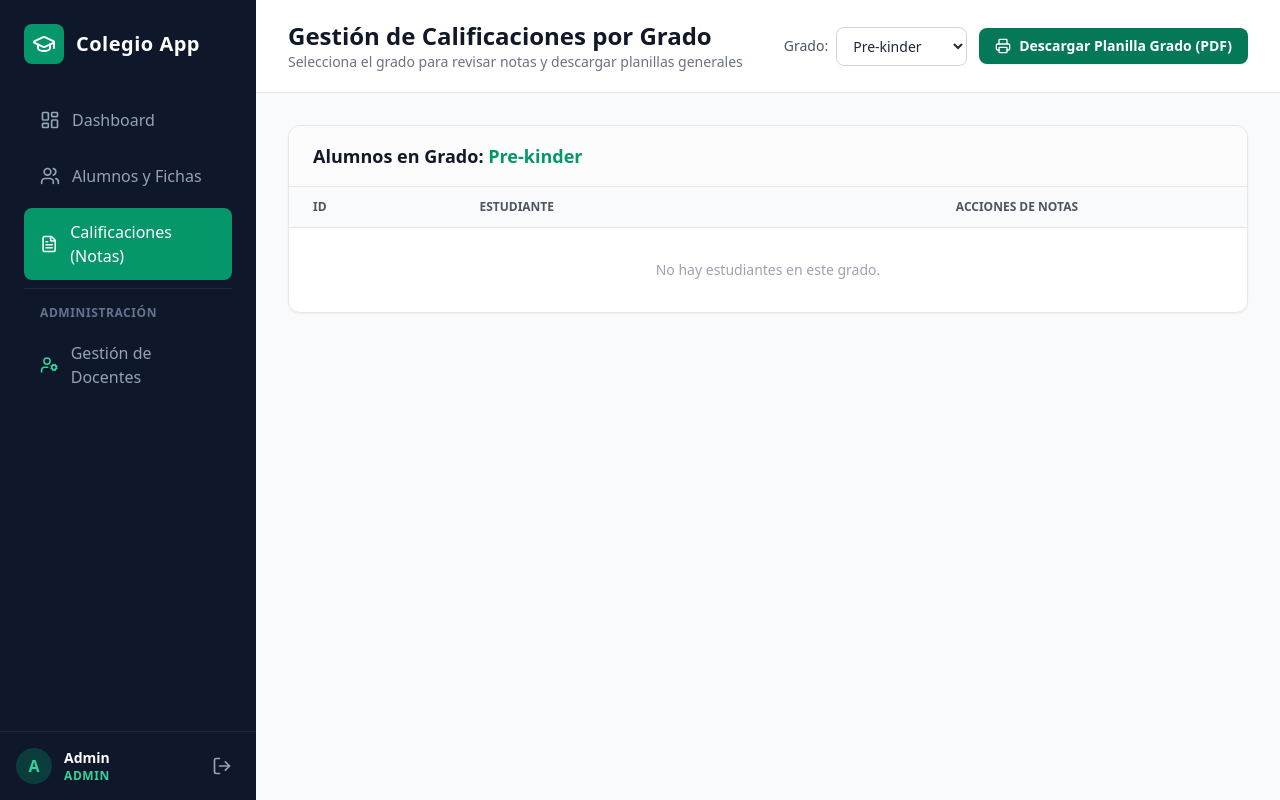
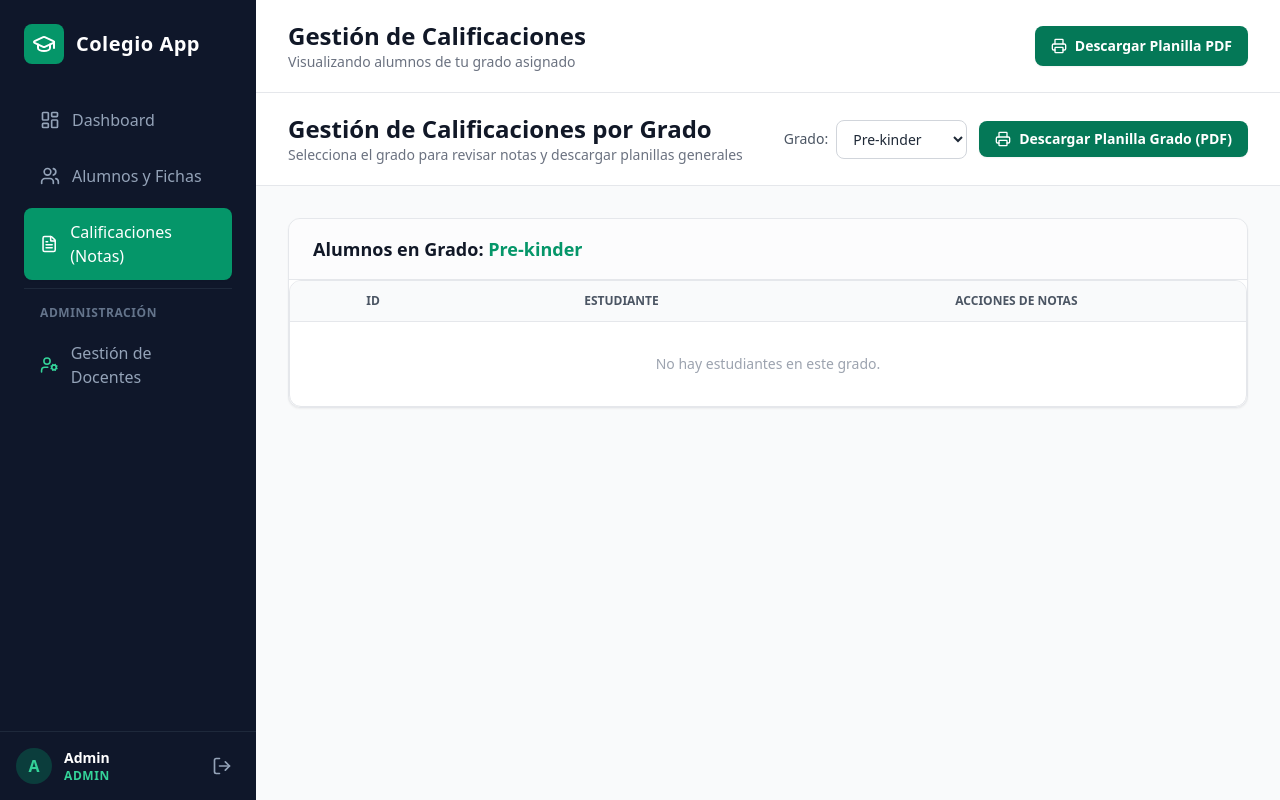
Before and after one commit to Alexxxx168/hope1, a Flask app: page /calificaciones in a window 1280 px wide. Run offline with Flask 3, Linux system fonts and the light colour scheme; a user stored in the database is signed in; some libraries are stand-ins or nearby versions.

Commit message:
Prueba 2

```diff
--- a/templates/calificaciones.html
+++ b/templates/calificaciones.html
@@ -71,6 +71,20 @@
 
     <!-- CONTENIDO PRINCIPAL -->
     <main class="flex-1 flex flex-col overflow-y-auto">
+        <header class="bg-white border-b border-gray-200 px-4 md:px-8 py-5 flex flex-col md:flex-row justify-between items-start md:items-center gap-4">
+    <div>
+        <h2 class="text-xl md:text-2xl font-bold text-gray-900">Gestión de Calificaciones</h2>
+        <p class="text-xs md:text-sm text-gray-500">Visualizando alumnos de tu grado asignado</p>
+    </div>
+
+    <div class="w-full md:w-auto flex flex-col sm:flex-row items-stretch sm:items-center gap-3">
+        <!-- El botón ocupará todo el ancho en celular para presionar fácil con el pulgar -->
+        <a href="/grado/{{ grado_seleccionado }}/planilla-pdf" class="w-full md:w-auto justify-center flex items-center gap-2 bg-emerald-700 hover:bg-emerald-800 text-white font-semibold px-4 py-2.5 rounded-lg text-sm shadow-sm transition">
+            <i data-lucide="printer" class="w-4 h-4"></i>
+            <span>Descargar Planilla PDF</span>
+        </a>
+    </div>
+</header>
         <header class="bg-white border-b border-gray-200 px-8 py-5 flex justify-between items-center">
             <div>
                 <h2 class="text-2xl font-bold text-gray-900">Gestión de Calificaciones por Grado</h2>
@@ -104,8 +118,10 @@
                     <h3 class="text-lg font-bold text-gray-900">Alumnos en Grado: <span class="text-emerald-600">{{ grado_seleccionado }}</span></h3>
                 </div>
 
-                <div class="overflow-x-auto">
-                    <table class="w-full text-left border-collapse">
+      <!-- Contenedor con scroll horizontal suave -->
+<div class="w-full overflow-x-auto rounded-xl shadow-sm border border-gray-200 bg-white">
+    <table class="min-w-full divide-y divide-gray-200">
+        <!-- Encabezados y datos de la tabla -->
                         <thead>
                             <tr class="bg-gray-50 text-gray-600 text-xs uppercase font-semibold border-b border-gray-200">
                                 <th class="py-3 px-6">ID</th>
```
Also changed, not shown: templates/dashboard.html (+4 -3 lines).
